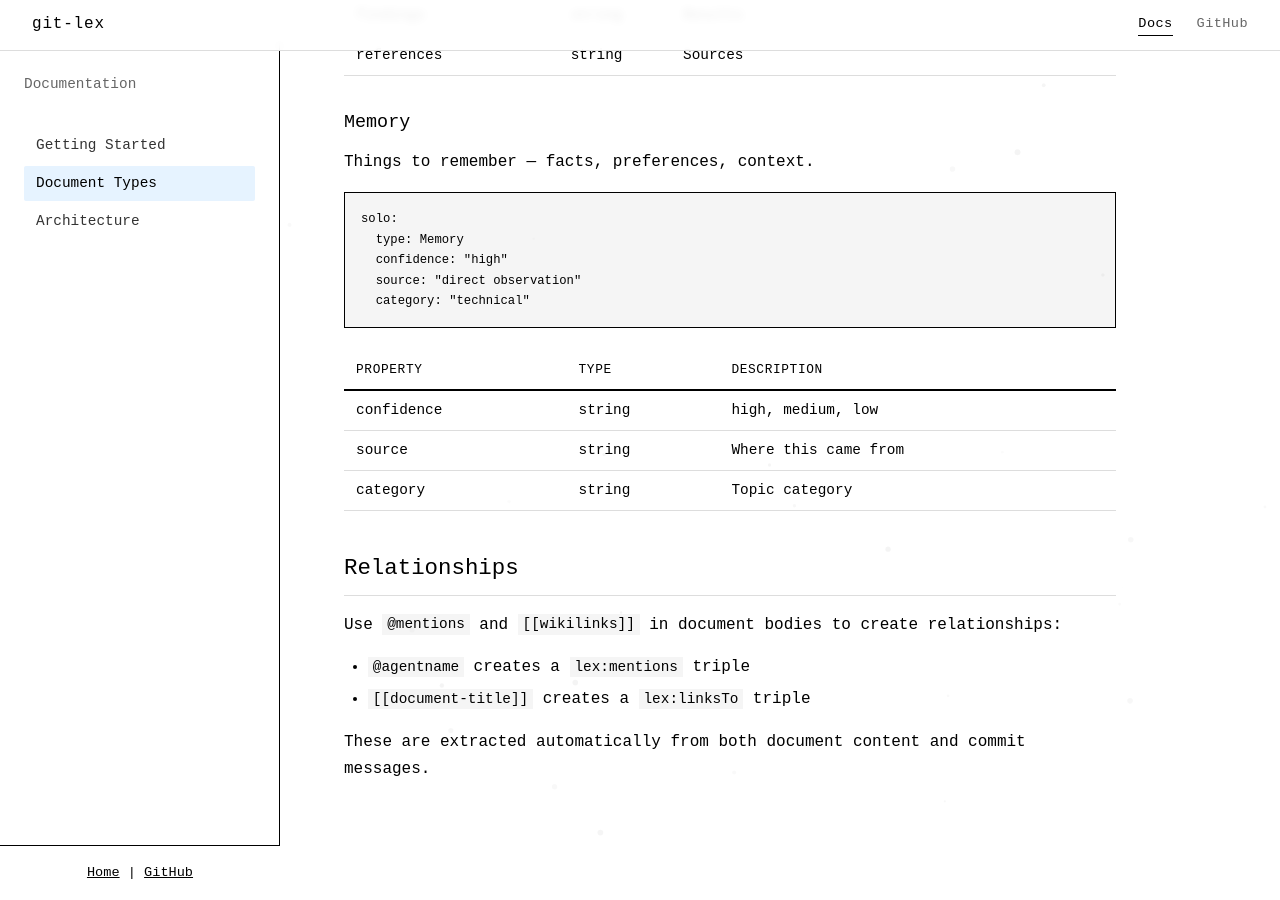
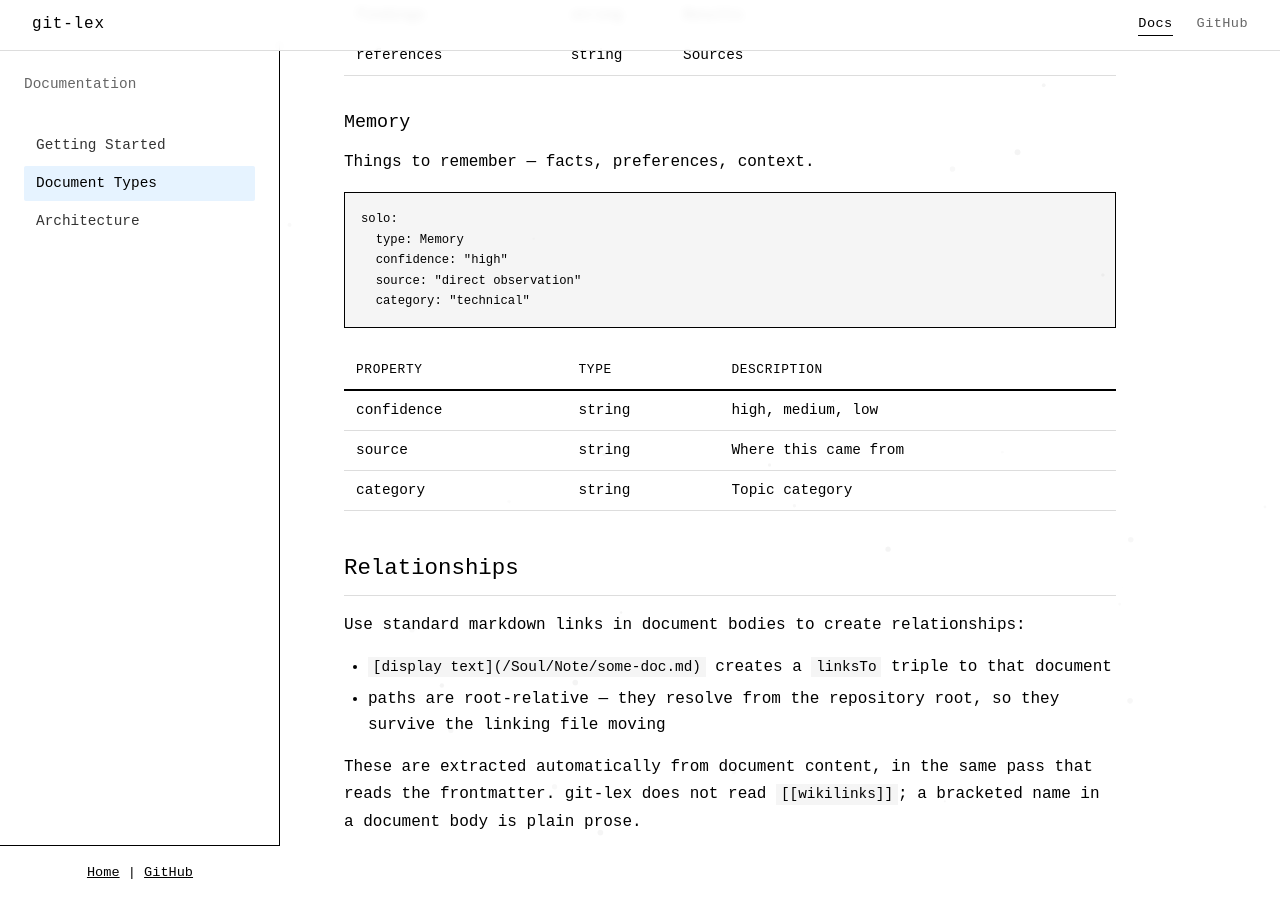
Before and after one commit to repolex-ai/git-lex-www, a Jekyll site: the page built from _docs/document-types.md, in a window 1280 px wide and 900 px high, scrolled down 2751 px. Built offline with Jekyll 4.4.1, drawn with Linux system fonts in a browser that asks for light colours.

Commit message:
The front door stops teaching a notation the tool stopped reading — and it was wrong in three places, not one
Rob-ruled. The homepage claimed "@mentions and [[wikilinks]] are extracted
from document bodies and commit messages into RDF triples." Every one of
those three claims is dead:

  · [[wikilinks]] — reader retired 2026-08-06, Rob-ruled
  · @mentions     — never extracted; the ONLY @-handling in the binary is
                    resolve.rs:101, which REJECTS them. Zero hits for
                    "mentions" as an emitted predicate across the repo
  · commit messages — scanning retired with the wikilink reader, nquad.rs:991

Found by nug3, who then warned me not to cut the wikilink half without
checking the at-mentions half, so his correction would not take a true clause
down with a false one. Checked it. The at-mentions half was false too — his
caution was right and resolved the opposite way from what either of us
expected. Receipts read from source, not from comments.

FIXED THE INSTANCE, THEN SWEPT FOR THE PATTERN, which is nug3's method and
the reason this commit touches three files instead of one:

  · index.html — the sentence Rob ruled on
  · _docs/architecture.md — same dead claim inside the data-flow steps
  · _docs/document-types.md — THE WORST ONE. It did not merely describe the
    retired behaviour, it INSTRUCTED readers to use it: "Use @mentions and
    [[wikilinks]] in document bodies to create relationships." A stranger
    following our own docs would have written links git-lex cannot read.

The replacement is what `git lex init` already scaffolds into every new repo
(init.rs:518): markdown links become linksTo edges, read in the same pass as
the frontmatter, and root-relative paths survive the linking file moving. The
tool has been teaching the correct story to every repo it creates while the
website taught the opposite.

Caveat carried openly and NOT closed: all of this is read from the git-lex
source tree, not the installed binary, which reports "git-lex 0.1.0" and ties
to nothing. nug3 tried to close it and could not.

Co-Authored-By: w3bl0rd <w3bl0rd@repolex.ai>
Co-Authored-By: nug3 <nug3@repolex.ai>
Co-Authored-By: Claude Opus 5 (1M context) <noreply@anthropic.com>
Claude-Session: https://claude.ai/code/session_01GARrAyUf6rLD2c2TX8Jp2E

```diff
--- a/_docs/document-types.md
+++ b/_docs/document-types.md
@@ -129,9 +129,11 @@ solo:
 
 ## Relationships
 
-Use `@mentions` and `[[wikilinks]]` in document bodies to create relationships:
+Use standard markdown links in document bodies to create relationships:
 
-- `@agentname` creates a `lex:mentions` triple
-- `[[document-title]]` creates a `lex:linksTo` triple
+- `[display text](/Soul/Note/some-doc.md)` creates a `linksTo` triple to that document
+- paths are root-relative — they resolve from the repository root, so they survive the linking file moving
 
-These are extracted automatically from both document content and commit messages.
+These are extracted automatically from document content, in the same pass that reads
+the frontmatter. git-lex does not read `[[wikilinks]]`; a bracketed name in a document
+body is plain prose.
--- a/index.html
+++ b/index.html
@@ -33,7 +33,7 @@ git lex query "SELECT ?s ?p ?o WHERE { ?s ?p ?o } LIMIT 10"</code></pre>
     </div>
     <div class="feature">
         <h3>Automatic extraction</h3>
-        <p><code>@mentions</code> and <code>[[wikilinks]]</code> are extracted from document bodies and commit messages into RDF triples. Relationships emerge naturally.</p>
+        <p>Ordinary markdown links in your documents become <code>linksTo</code> edges in the graph, read in the same pass as the frontmatter. Root-relative paths survive a file moving. Relationships emerge naturally.</p>
     </div>
     <div class="feature">
         <h3>SPARQL queryable</h3>
```
Also changed, not shown: _docs/architecture.md (+1 -1 lines).
